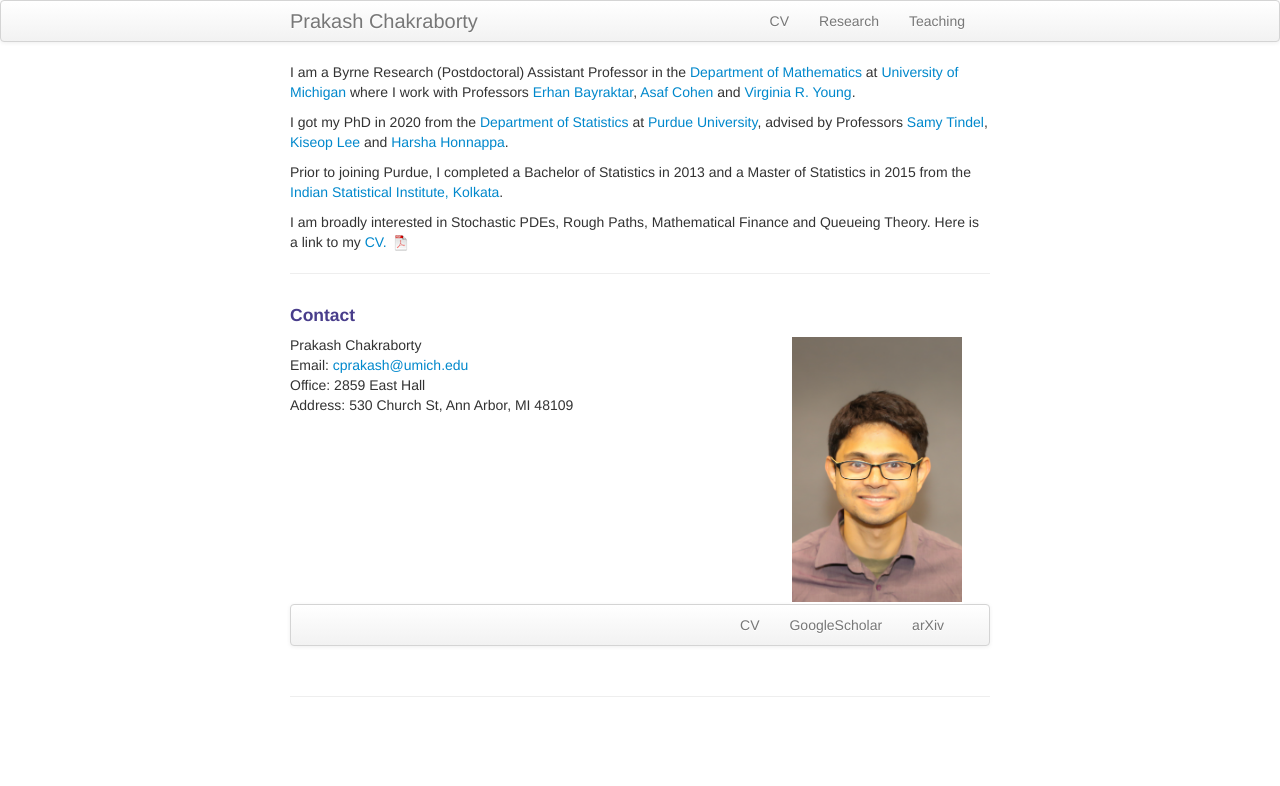
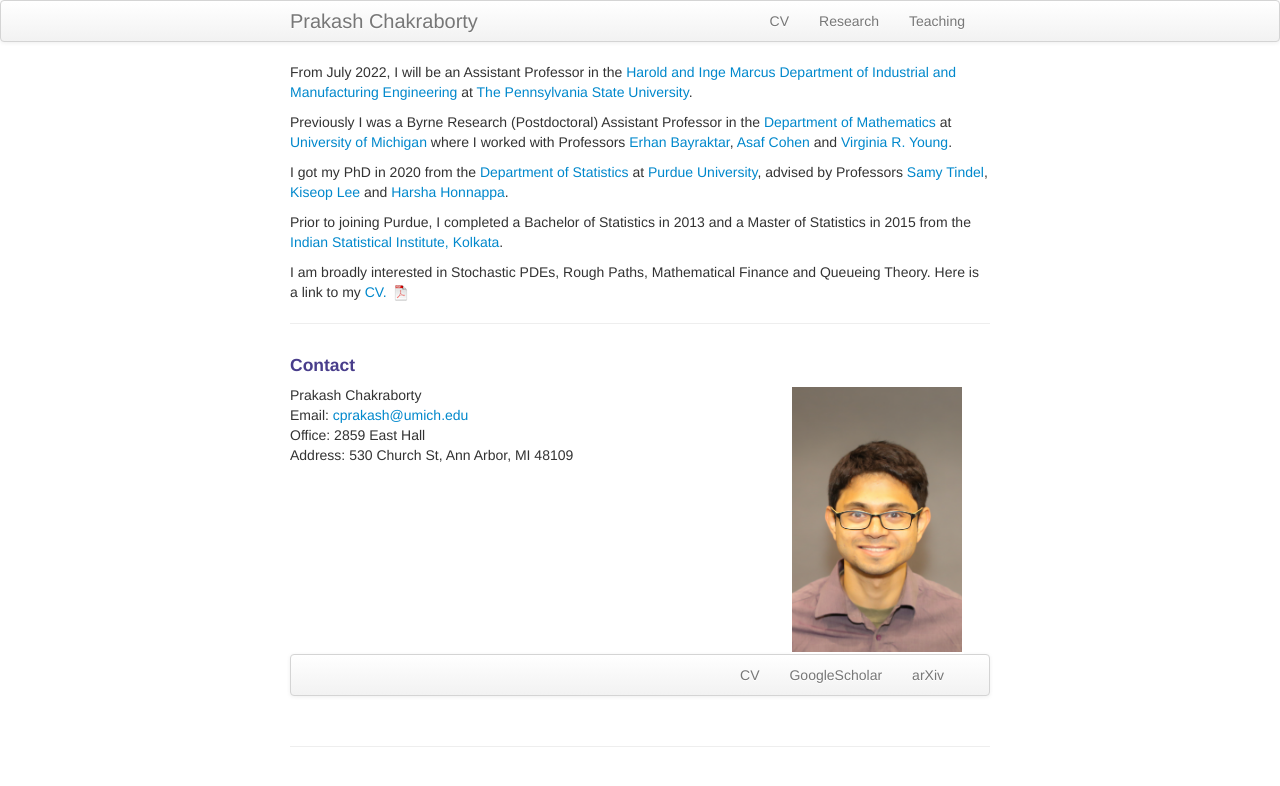
Before and after one commit to prakashchakraborty/prakashchakraborty.github.io, a Jekyll site: the page built from index.md, in a window 1280 px wide. Shown: the top 786 px of the page. Built offline with Jekyll 4.4.1, drawn with Linux system fonts in a browser that asks for light colours.

Commit message:
Update index.md

```diff
--- a/index.md
+++ b/index.md
@@ -5,7 +5,9 @@ description: Prakash Chakraborty is a Byrne Research Assistant Professor at Univ
 keywords: Prakash Chakraborty Purdue, Prakash, Chakraborty, University of Michigan, mathematical finance, applied probability, probability, stochastic processes, rough path theory, operations research, Erhan Bayraktar, Samy Tindel, Harsha Honnappa, Kiseop Lee
 ---
 
-I am a Byrne Research (Postdoctoral) Assistant Professor in the <a href="https://lsa.umich.edu/math">Department of Mathematics</a> at <a href="https://umich.edu">University of Michigan</a> where I work with Professors <a href="https://sites.lsa.umich.edu/erhan/">Erhan Bayraktar</a>, <a href="https://sites.google.com/site/asafcohentau/">Asaf Cohen</a> and <a href="https://lsa.umich.edu/math/people/faculty/vryoung.html">Virginia R. Young</a>.
+From July 2022, I will be an Assistant Professor in the <a href="https://www.ime.psu.edu/">Harold and Inge Marcus Department of Industrial and Manufacturing Engineering</a> at <a href="https://www.psu.edu/">The Pennsylvania State University</a>.
+
+Previously I was a Byrne Research (Postdoctoral) Assistant Professor in the <a href="https://lsa.umich.edu/math">Department of Mathematics</a> at <a href="https://umich.edu">University of Michigan</a> where I worked with Professors <a href="https://sites.lsa.umich.edu/erhan/">Erhan Bayraktar</a>, <a href="https://sites.google.com/site/asafcohentau/">Asaf Cohen</a> and <a href="https://lsa.umich.edu/math/people/faculty/vryoung.html">Virginia R. Young</a>.
 
 I got my PhD in 2020 from the <a href="https://www.stat.purdue.edu/">Department of Statistics</a> at <a href="https://www.purdue.edu/">Purdue University</a>, advised by Professors <a href="https://www.math.purdue.edu/~stindel/">Samy Tindel</a>, <a href="https://www.stat.purdue.edu/~kiseop/">Kiseop Lee</a> and <a href="https://engineering.purdue.edu/SSL/about">Harsha Honnappa</a>.
 
```
